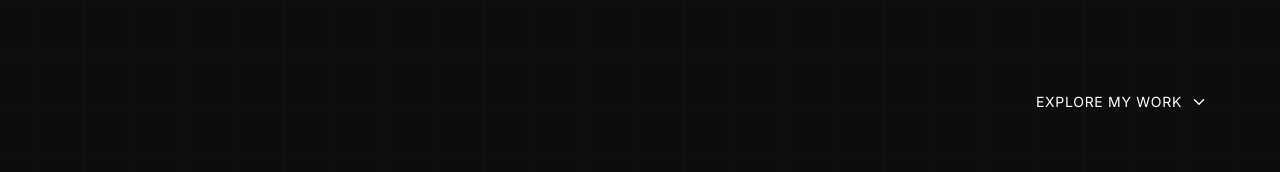
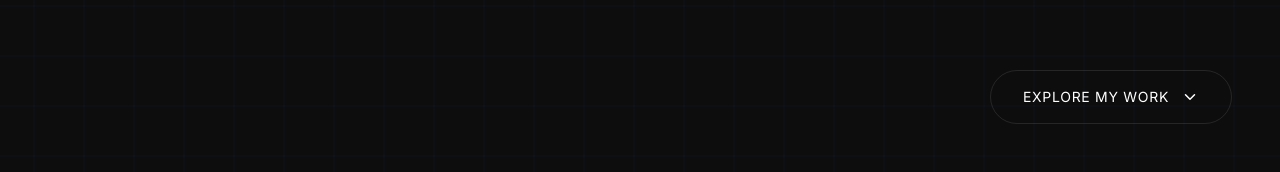
Before and after one commit to WAndrea0207/Portfolio-Andrea-Will, a React (Vite) app: page / in a window 1280 px wide. Shown: the part 628-800 px from the top of the page. Built offline with nearby package versions, Linux system fonts and the light colour scheme.

Commit message:
feat: update ScrollButton

```diff
--- a/src/app/components/ScrollButton.tsx
+++ b/src/app/components/ScrollButton.tsx
@@ -4,9 +4,10 @@ interface ScrollButtonProps {
   targetId: string;
   label?: string;
   showArrow?: boolean;
+  className?: string;
 }
 
-export function ScrollButton({ targetId, label = 'Next', showArrow = true }: ScrollButtonProps) {
+export function ScrollButton({ targetId, label = 'Next', showArrow = true, className = '' }: ScrollButtonProps) {
   const handleClick = () => {
     const element = document.getElementById(targetId);
     if (element) {
@@ -17,9 +18,9 @@ export function ScrollButton({ targetId, label = 'Next', showArrow = true }: Scr
   return (
     <button
       onClick={handleClick}
-      className="flex items-center gap-2 px-6 py-3 text-accent hover:text-accent/80 transition-colors"
+      className={`inline-flex items-center gap-3 px-8 py-4 bg-accent/10 border border-accent/20 rounded-full hover:bg-accent/20 transition-all text-accent text-sm uppercase tracking-wider ${className}`}
     >
-      <span className="text-sm uppercase tracking-wider">{label}</span>
+      <span>{label}</span>
       {showArrow && <ChevronDown size={18} />}
     </button>
   );
```
